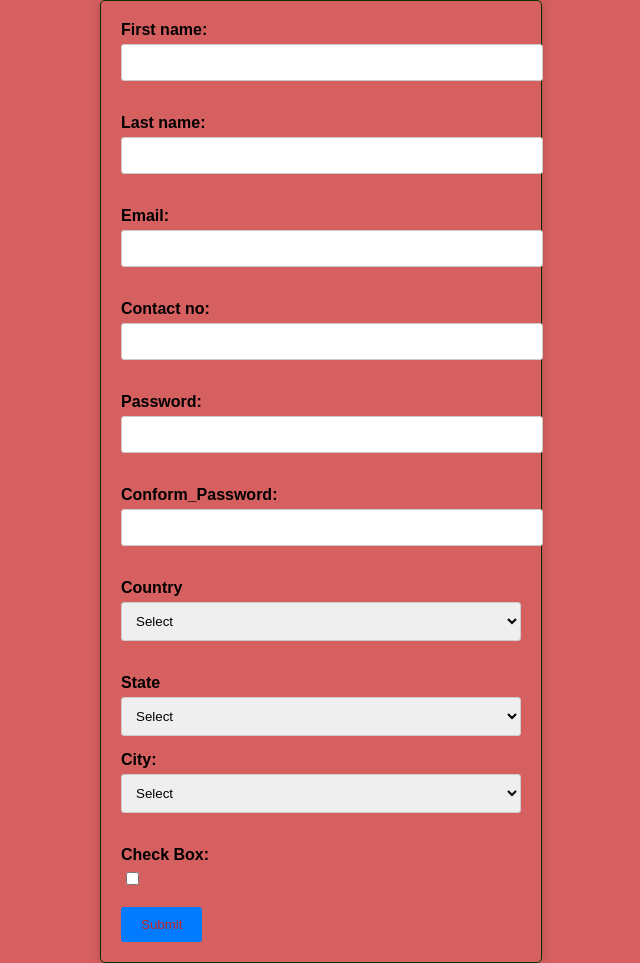
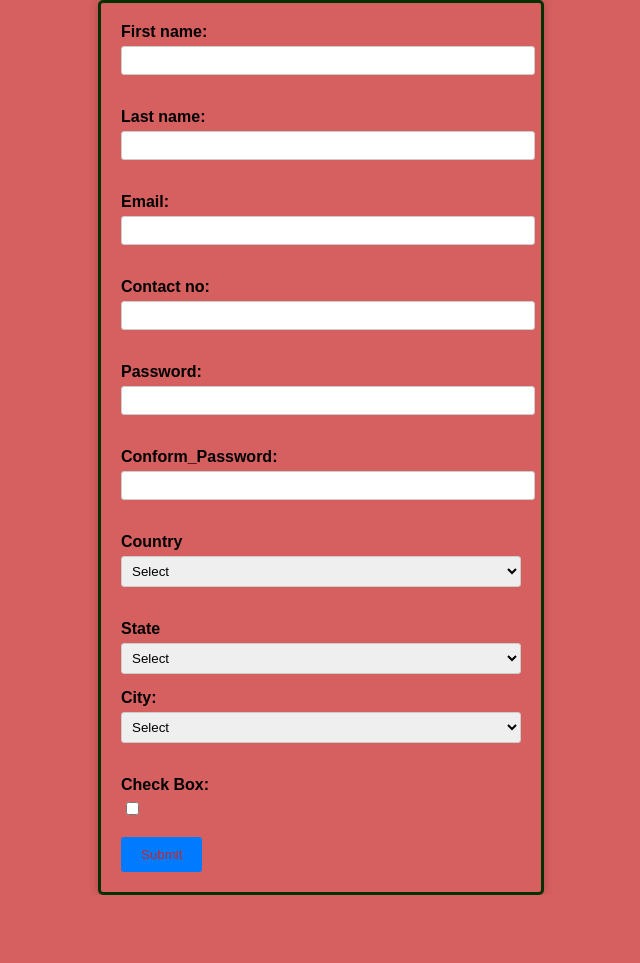
Before and after one commit to dynagi/Registration, a plain HTML site: page index.html in a window 1280 px wide. Shown: the whole page, without its empty margins (319-959 px from the left). After the commit the page ends 895 px from the top, so only its background shows below. Drawn offline with Linux system fonts and the light colour scheme; a script that the page names is missing.

Commit message:
Update style.css

```diff
--- a/style.css
+++ b/style.css
@@ -14,7 +14,7 @@ body, html {
     max-width: 400px;
     margin: 0 auto;
     padding: 20px;
-    border: 1px solid #033001;
+    border: 3px solid #033001;
     border-radius: 5px;
     box-shadow: 0 0 10px rgba(0, 0, 0, 0.2);
   }
@@ -33,7 +33,7 @@ body, html {
   input[type="password"],
   select {
     width: 100%;
-    padding: 10px;
+    padding: 6px;
     margin-bottom: 15px;
     border: 1px solid #ccc;
     border-radius: 3px;
```
